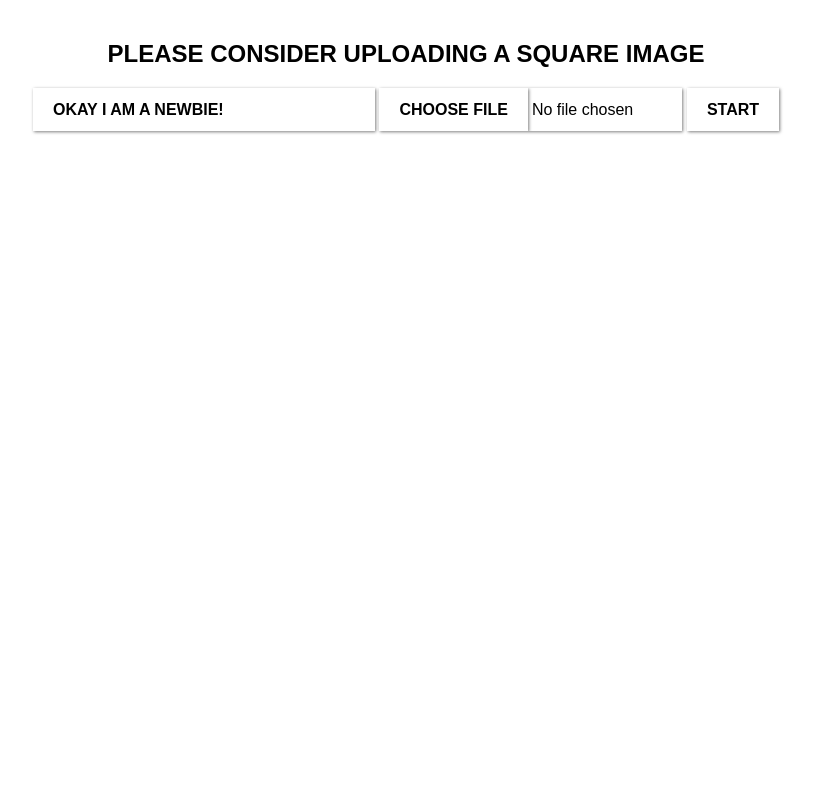
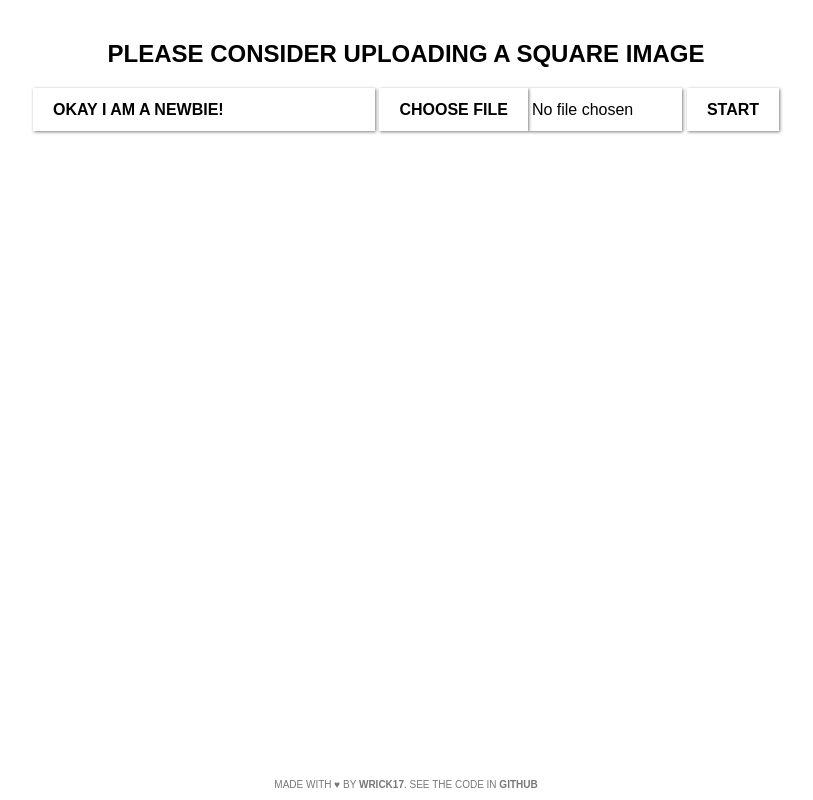
Before and after one commit to wrick17/sliding-puzzle, a website: page index.html in a window 1280 px wide. Shown: the whole page, without its empty margins (234-1047 px from the left). Drawn offline with Linux system fonts and the light colour scheme.

Commit message:
added footer with links to github

```diff
--- a/index.html
+++ b/index.html
@@ -23,6 +23,7 @@
     <canvas id="canvas"></canvas>
     <div id="puzzle"></div>
     <button id="reset">reset</button>
+    <footer>made with ♥ by <a target="_blank" href="https://github.com/wrick17">wrick17</a>. see the code in <a target="_blank" href="https://github.com/wrick17/sliding-puzzle">github</a></footer>
     <script type="text/javascript" src="sw.js"></script>
     <script type="text/javascript">
       if ('serviceWorker' in navigator) {
--- a/style.css
+++ b/style.css
@@ -77,3 +77,21 @@ input[type="file"] {
 #canvas {
   display: none;
 }
+
+footer {
+  font-size: 10px;
+  color: #777;
+  text-transform: uppercase;
+  position: absolute;
+  bottom: 10px;
+  text-align: center;
+  width: 100%;
+  display: inline-block;
+  left: 0;
+}
+
+a {
+  color: inherit;
+  font-weight: bold;
+  text-decoration: none;
+}
```
